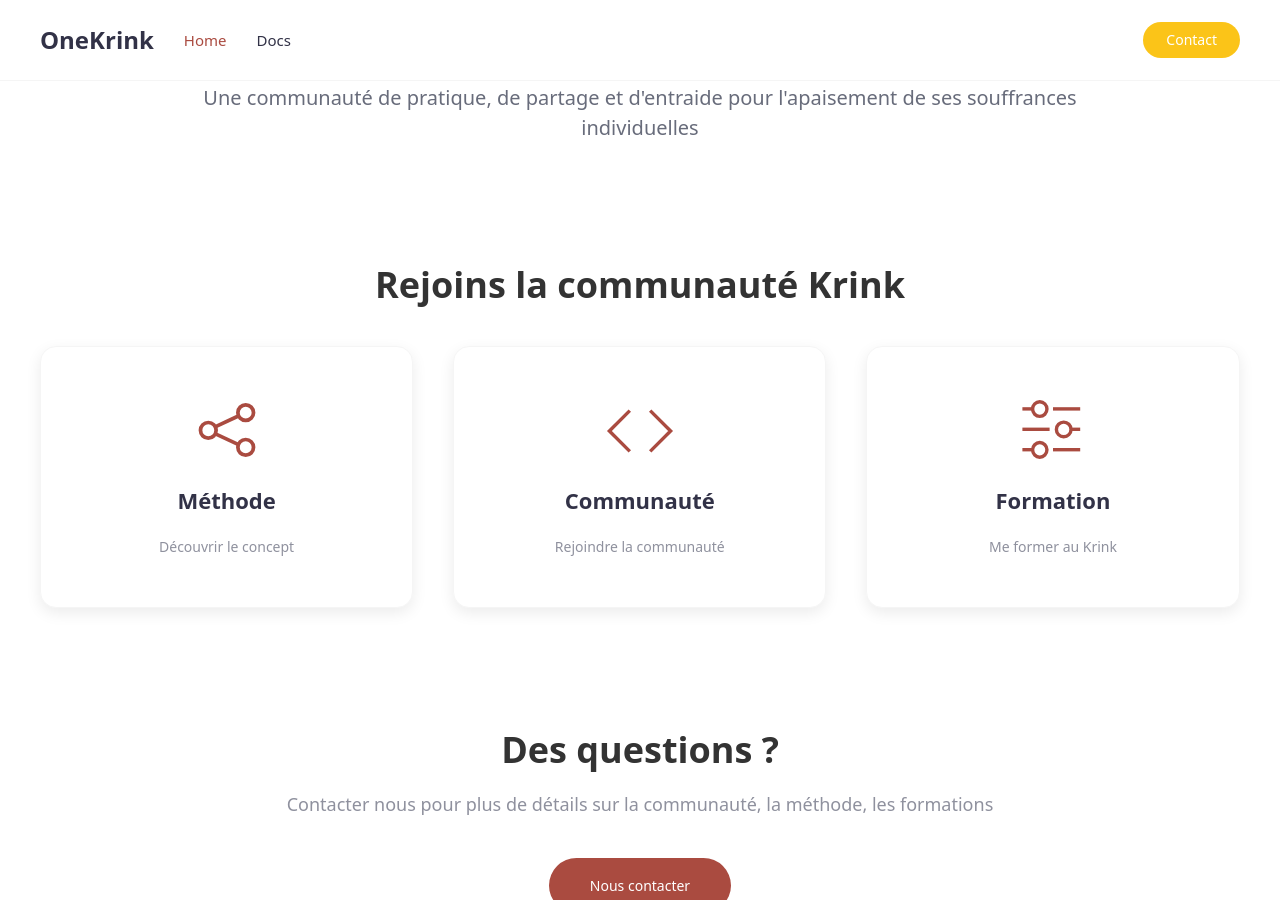
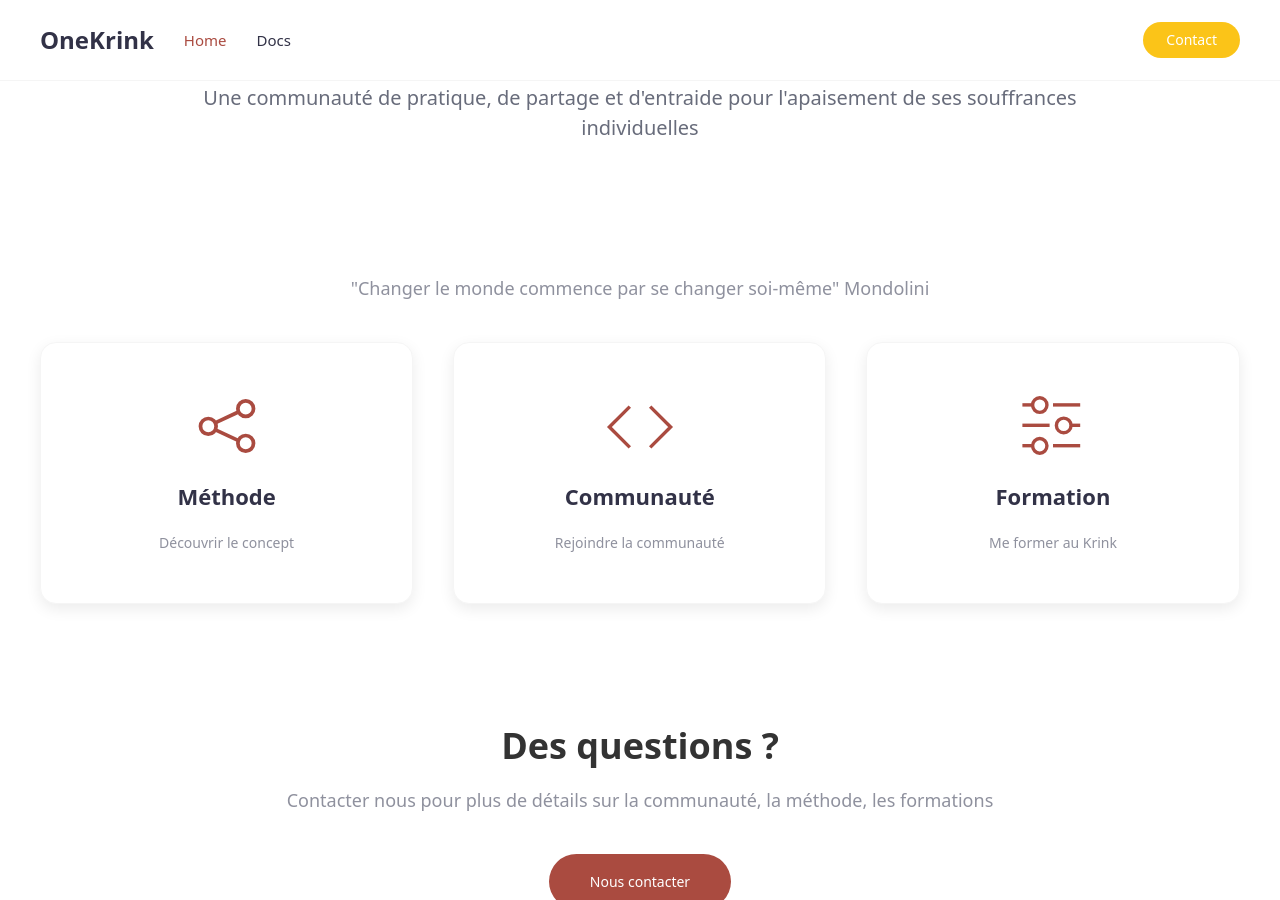
Before and after one commit to OneKrink/onekrink.github.io, a Jekyll site: the page built from index.md, in a window 1280 px wide and 900 px high, scrolled down 431 px. Built offline with Jekyll 4.4.1, drawn with Linux system fonts in a browser that asks for light colours.

Commit message:
Update index.md

```diff
--- a/index.md
+++ b/index.md
@@ -8,7 +8,7 @@ hero:
     search: false
 ---
 
-{% include boxes.html columns="3" title="Rejoins la communauté Krink" subtitle="" %}
+{% include boxes.html columns="3" title="" subtitle='"Changer le monde commence par se changer soi-même" Mondolini' %}
 
 <!---
 {% include featured.html tag="featured" title="Popular Articles" subtitle="Selected featured articles to get you started fast in Jekyll" %}
```
